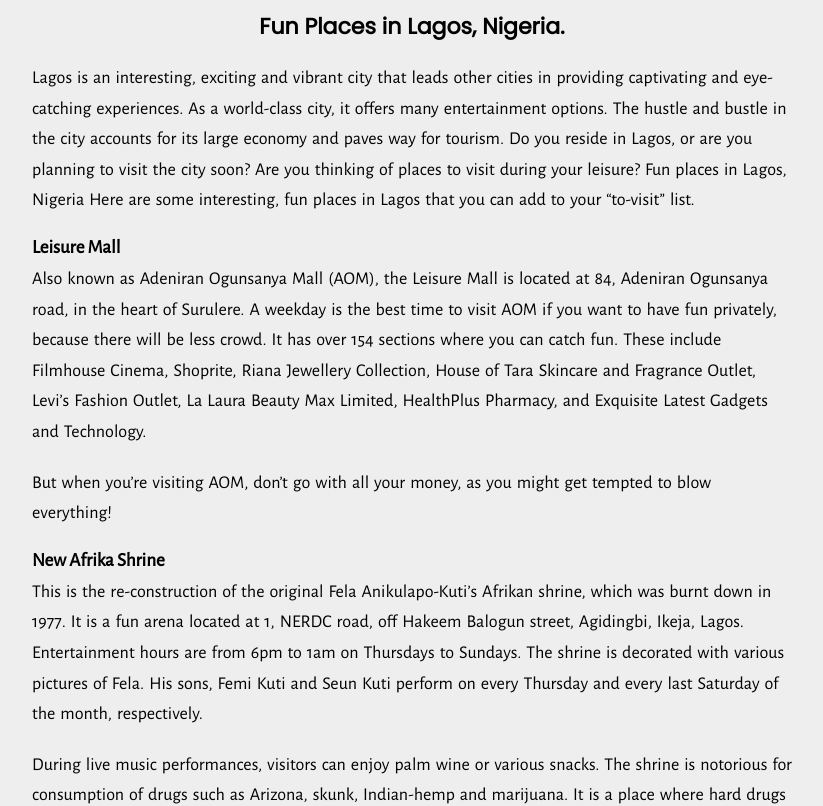
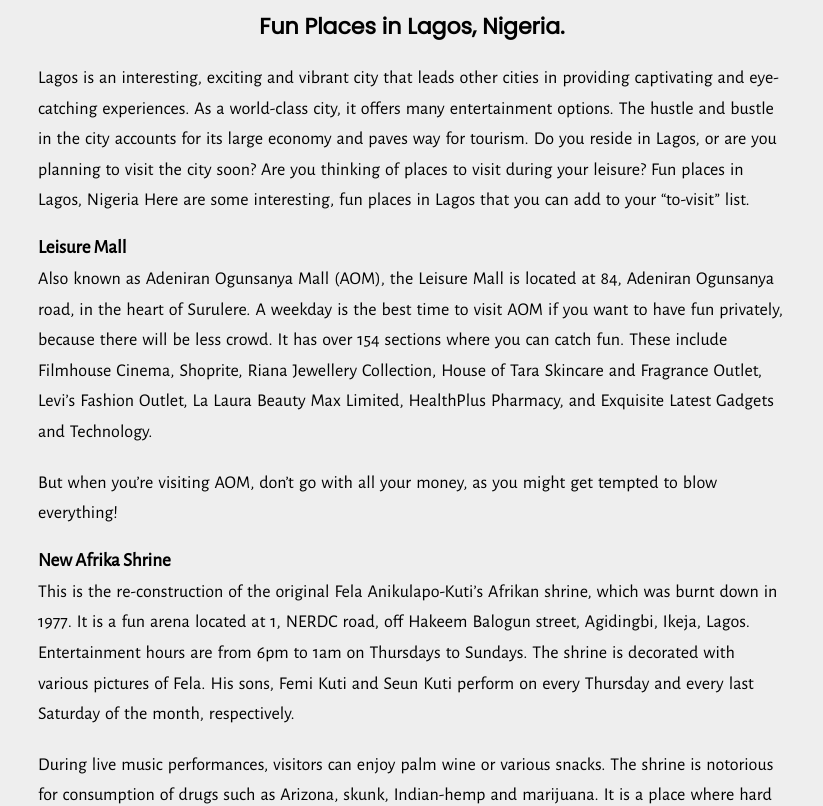
Before and after one commit to toriola998/Writing-portfolio-v2, a plain HTML site: page Portfolio/Projects/places.html in a window 1280 px wide. Shown: the top 806 px of the page, without its empty margins (228-1051 px from the left). Drawn offline with nearby package versions, Linux system fonts and the light colour scheme.

Commit message:
edited projects folder

```diff
--- a/Portfolio/Projects/Projects.css
+++ b/Portfolio/Projects/Projects.css
@@ -14,7 +14,7 @@ body{
 }
 
 article{
-    margin: 30px;
+    margin: 30px 20px;
 }
 
 p{
@@ -41,7 +41,14 @@ h6 {
 /*Tablet view*/
 @media only screen and (min-width: 760px) {
     article {
-        margin: 0px 90px;
+        width: 100vw;
+        display: flex;
+        justify-content: center;
+        margin: unset;
+    }
+
+    article> div{
+        width: 70vw;
     }
 
     p {
@@ -51,8 +58,8 @@ h6 {
 
 /*Desktop view*/
 @media only screen and (min-width: 990px) {
-    article{
-        margin: 0px 250px;
+    article> div{
+        width: 60vw;
     }
 
     h5 {
--- a/Portfolio/Projects/places.html
+++ b/Portfolio/Projects/places.html
@@ -10,6 +10,7 @@
         </head>
         <body>
             <article>
+                <div>
                     <h5>Fun Places in Lagos, Nigeria.</h5>
                     <p>Lagos is an interesting, exciting and vibrant city that leads other
                     cities in providing captivating and eye-catching experiences. As a
@@ -247,6 +248,7 @@
                     because there are a lot of dishes and drinks to choose from So if you’re
                     looking for an interesting place to relax after a long day at work or on a
                     weekend then La Mango should be on your list.</p>
+                </div>
             </article>
         </body>
     </html>
```
Also changed, not shown: Portfolio/Projects/AboutUs.html (+2 -0 lines), Portfolio/Projects/Breastfeeding.html (+2 -1 lines), Portfolio/Projects/BuyLikes.html (+2 -1 lines), Portfolio/Projects/EventsCentres.html (+2 -0 lines), Portfolio/Projects/Fashion.html (+2 -0 lines), Portfolio/Projects/Hozula.html (+2 -0 lines), Portfolio/Projects/jewellry.html (+2 -0 lines), Portfolio/Projects/well-being.html (+2 -0 lines). Lines whose indentation alone changed are shown as unchanged.
